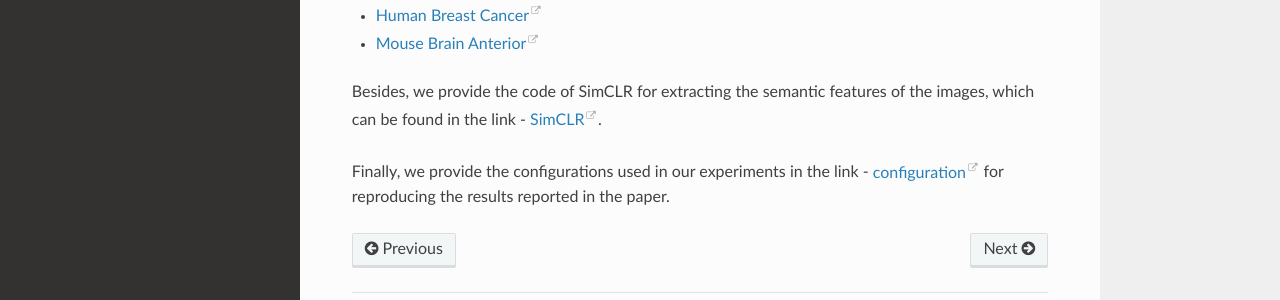
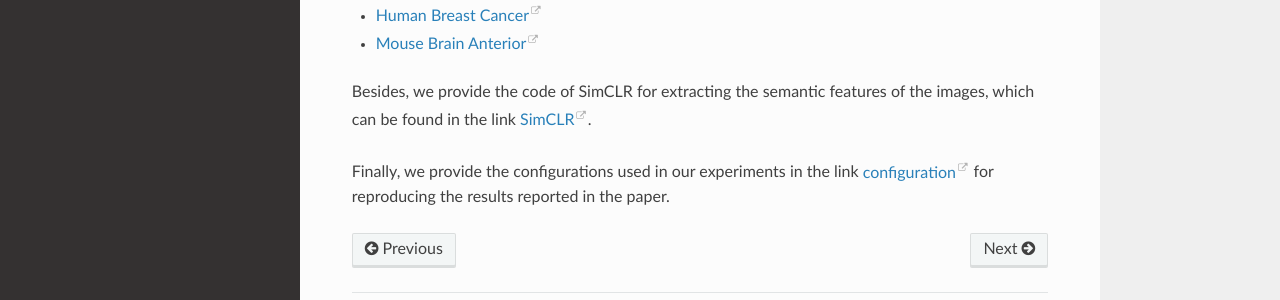
Before and after one commit to AI4Bread/S3RL_tutorial, a Sphinx documentation site: the page built from source/Installation_pyG.rst, in a window 1280 px wide and 900 px high, scrolled down 705 px. Shown: the part 502-802 px from the top of the window. Built offline with Sphinx 7.4.7 and the Read the Docs theme 3.1.0, drawn with Linux system fonts in a browser that asks for light colours; pages that are not in the unit, such as notebooks, are missing from menus.

Commit message:
update the tutorials

```diff
--- a/source/Installation_pyG.rst
+++ b/source/Installation_pyG.rst
@@ -61,6 +61,6 @@ Processed datasets can be downloaded from the following links:
 - `Human Breast Cancer <https://www.10xgenomics.com/resources/datasets/human-breast-cancer-block-a-section-1-1-standard-1-1-0>`__
 - `Mouse Brain Anterior <https://drive.google.com/drive/folders/1jDmx8IjiGhOD__spuuhFB1fWVDJtv5CU>`__
 
-Besides, we provide the code of SimCLR for extracting the semantic features of the images, which can be found in the link - `SimCLR <https://github.com/yourrepo/SimCLR>`__.
+Besides, we provide the code of SimCLR for extracting the semantic features of the images, which can be found in the link `SimCLR <https://github.com/yourrepo/SimCLR>`__.
 
-Finally, we provide the configurations used in our experiments in the link - `configuration <https://github.com/yourrepo/configuration>`__ for reproducing the results reported in the paper.
+Finally, we provide the configurations used in our experiments in the link `configuration <https://github.com/yourrepo/configuration>`__ for reproducing the results reported in the paper.
```
